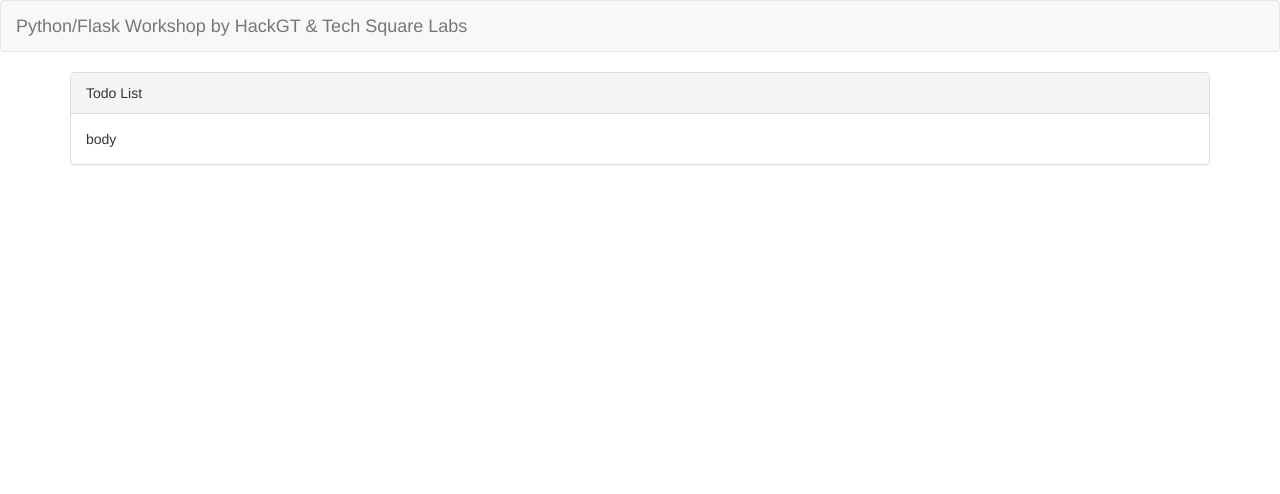
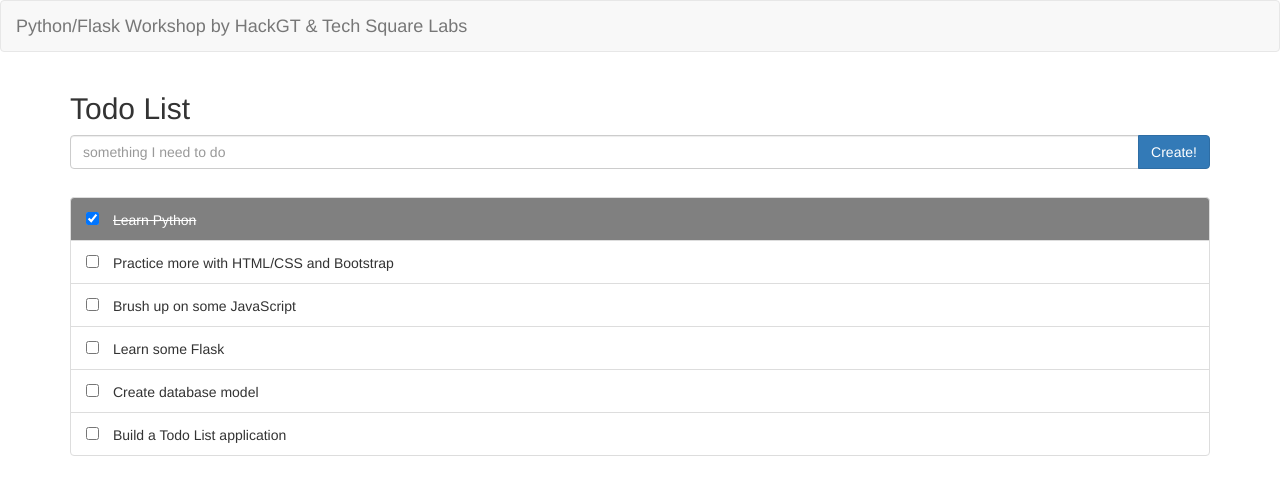
Before and after one commit to bunsenmcdubbs/tslworkshop, a plain HTML site: page todo/views/index.html in a window 1280 px wide. Drawn offline with nearby package versions, Linux system fonts and the light colour scheme.

Commit message:
flesh out styles and todo list

```diff
--- a/todo/views/index.html
+++ b/todo/views/index.html
@@ -3,24 +3,58 @@
   <head>
     <meta charset="UTF-8">
     <title>Todo List | HackGT//Tech Square Labs</title>
-    <link rel="stylesheet" href="https://maxcdn.bootstrapcdn.com/bootstrap/3.3.7/css/bootstrap.min.css" media="screen" title="no title">
+    <link rel="stylesheet" href="https://maxcdn.bootstrapcdn.com/bootstrap/3.3.7/css/bootstrap.min.css">
+    <link rel="stylesheet" href="style.css">
   </head>
   <body>
+    <!-- Top Title Bar -->
     <header class="navbar navbar-default">
       <div class="navbar-header">
         <div class="navbar-brand">Python/Flask Workshop by HackGT &amp; Tech Square Labs</div>
       </div>
     </header>
 
+    <!-- Actual Content -->
     <div class="container">
-      <div class="panel panel-default">
-        <div class="panel-heading">
-          Todo List
-        </div>
-        <div class="panel-body">
-          body
-        </div>
+
+      <!-- "Todo List" and textbox -->
+      <h2>Todo List</h2>
+      <div class="input-group" id="create-todo">
+        <input type="text" class="form-control" placeholder="something I need to do">
+        <span class="input-group-btn">
+          <button class="btn btn-primary" type="button">Create!</button>
+        </span>
       </div>
+
+      <!-- Place for todo list -->
+      <ul class="list-group" id="todo-items">
+
+        <!-- This todo item is done -->
+        <li class="list-group-item todo-item done">
+          <input type="checkbox" checked="true">Learn Python
+        </li>
+
+        <!-- This is just a regular item -->
+        <li class="list-group-item todo-item">
+          <input type="checkbox">Practice more with HTML/CSS and Bootstrap
+        </li>
+
+        <li class="list-group-item todo-item">
+          <input type="checkbox">Brush up on some JavaScript
+        </li>
+
+        <li class="list-group-item todo-item">
+          <input type="checkbox">Learn some Flask
+        </li>
+
+        <li class="list-group-item todo-item">
+          <input type="checkbox">Create database model
+        </li>
+
+        <li class="list-group-item todo-item">
+          <input type="checkbox">Build a Todo List application
+        </li>
+      </ul>
     </div>
 
     <script src="https://code.jquery.com/jquery-3.1.0.js"></script>
--- a/todo/views/style.css
+++ b/todo/views/style.css
@@ -0,0 +1,13 @@
+#todo-items {
+  margin-top: 2em;
+}
+
+.done {
+  text-decoration: line-through;
+  background: gray;
+  color: white;
+}
+
+.todo-item > input[type=checkbox] {
+  margin-right: 1em;
+}
```
